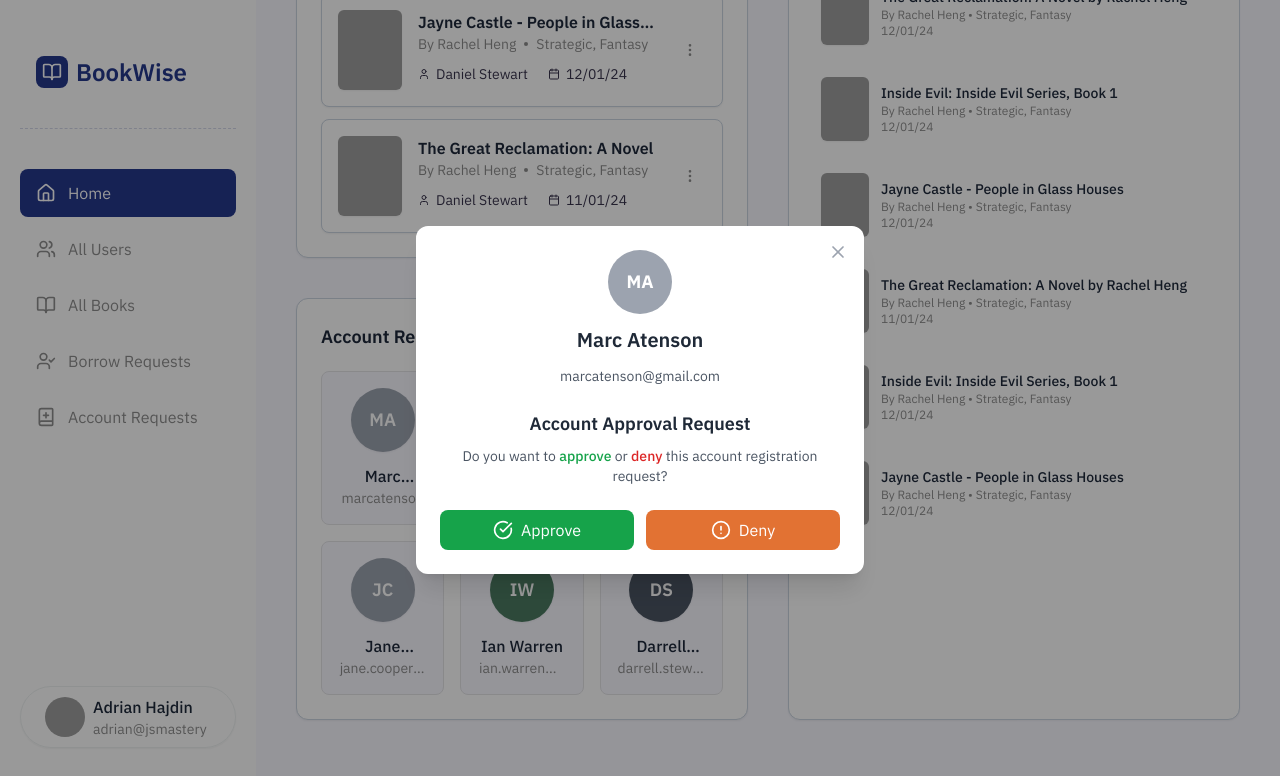
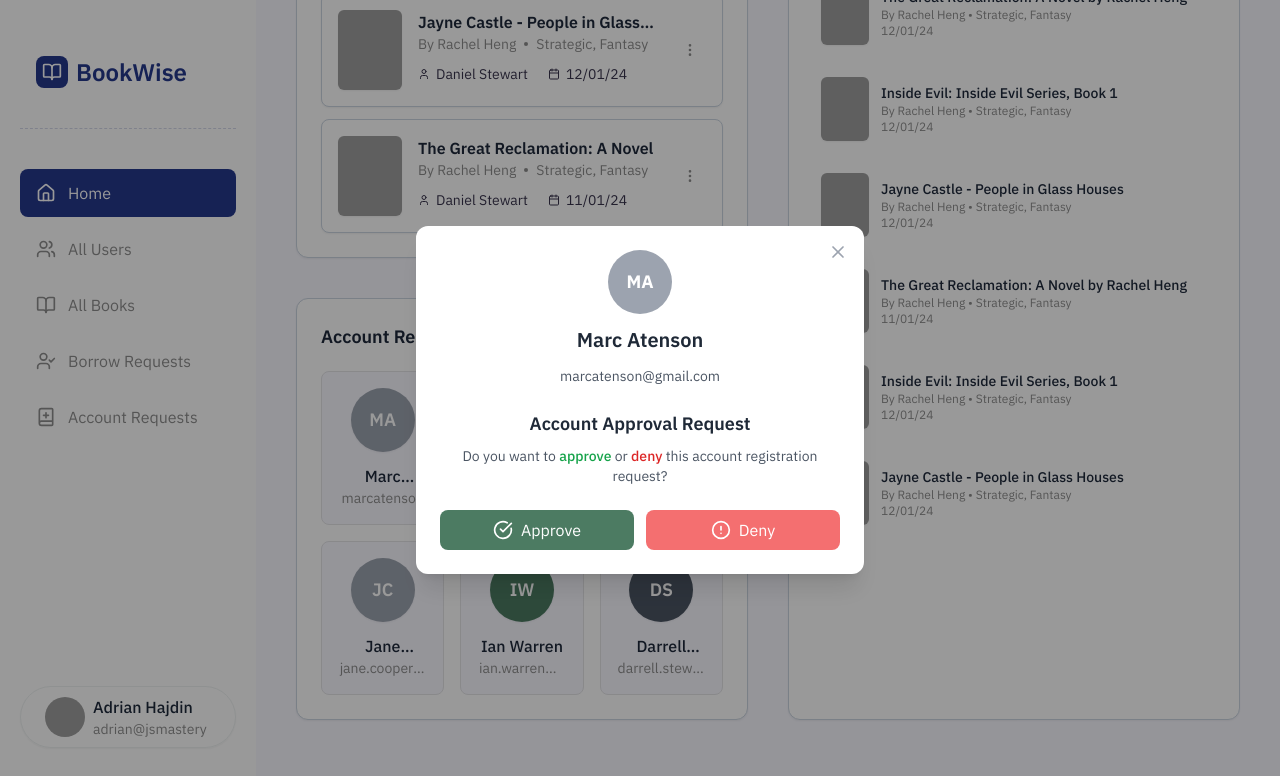
Before and after one commit to Euphoric-Coder/ShelfWise---College-Library-Management-System, a Next.js app: page /admin in a window 1280 px wide. Both pictures are taken after a click on the element 382 px from the left and 958 px from the top of the page. Shown: the part 510-1286 px from the top of the page. Built offline with nearby package versions, Linux system fonts and the light colour scheme; grey boxes are pictures that could not be loaded.

Commit message:
Made some more minute changes to the dialog UI of approve and deny account requests

```diff
--- a/components/Admin/AccountRequestPage.jsx
+++ b/components/Admin/AccountRequestPage.jsx
@@ -284,7 +284,7 @@ const AccountRequestsPage = () => {
 
             <button
               onClick={confirmApprove}
-              className="modal-confirm-btn bg-[#4C7B62] hover:bg-green-800"
+              className="modal-confirm-btn bg-approve-400 hover:bg-green-800"
             >
               Approve & Send Confirmation
             </button>
--- a/components/Admin/UserCard.jsx
+++ b/components/Admin/UserCard.jsx
@@ -77,14 +77,14 @@ const UserCard = ({ name, email, initials, bgColor }) => {
             <div className="mt-6 flex gap-3">
               <button
                 onClick={handleApprove}
-                className="flex-1 inline-flex items-center justify-center gap-2 px-4 py-2 rounded-lg text-white bg-green-600 hover:bg-green-700 transition-colors"
+                className="flex-1 inline-flex items-center justify-center gap-2 px-4 py-2 rounded-lg text-white bg-approve-400 hover:bg-green-800 transition-colors"
               >
                 <CheckCircle className="w-5 h-5" />
                 Approve
               </button>
               <button
                 onClick={handleDeny}
-                className="flex-1 inline-flex items-center justify-center gap-2 px-4 py-2 rounded-lg text-white bg-red-500 hover:bg-red-600 transition-colors"
+                className="flex-1 inline-flex items-center justify-center gap-2 px-4 py-2 rounded-lg text-white bg-[#F46F70] hover:bg-red-600 transition-colors"
               >
                 <AlertCircle className="w-5 h-5" />
                 Deny
```
